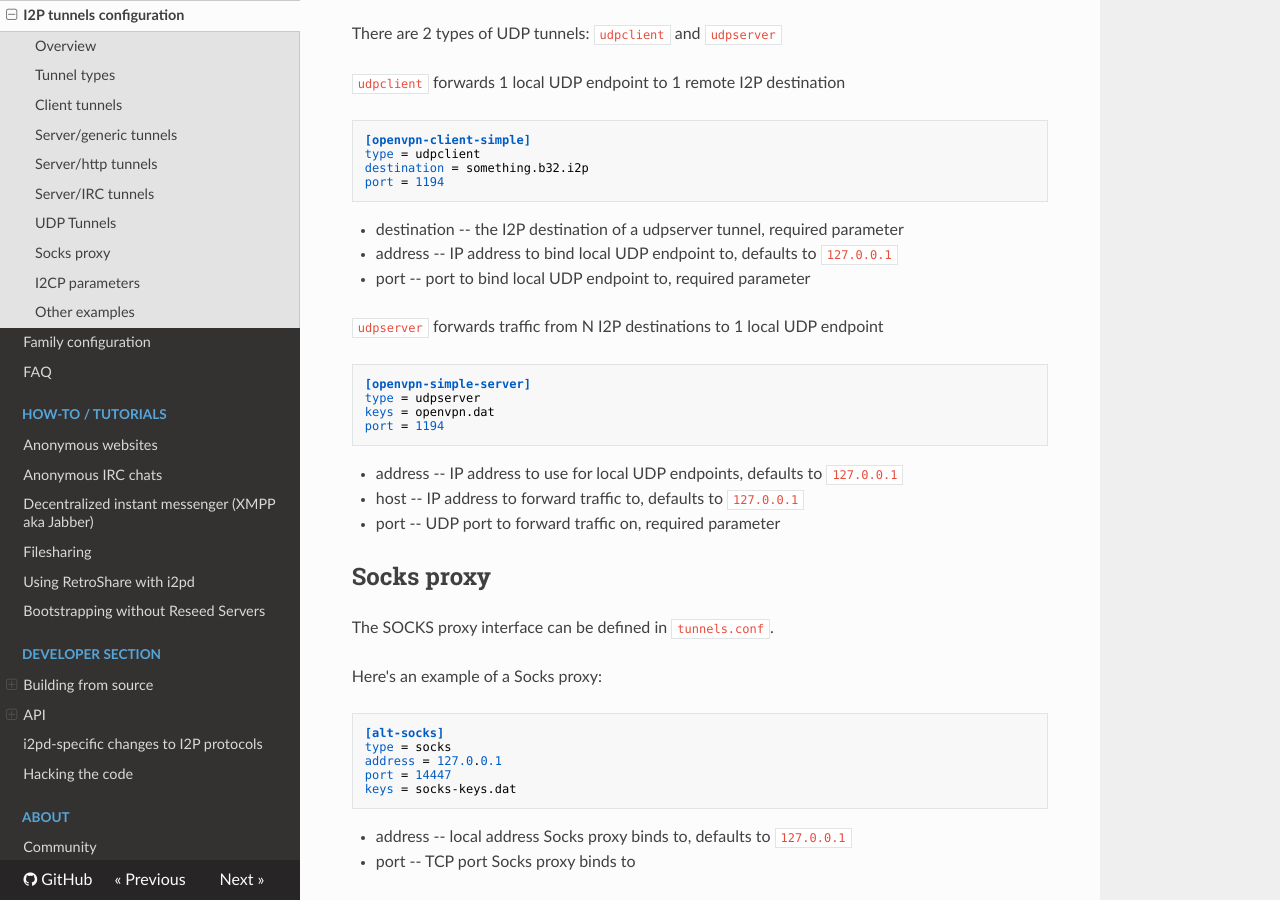
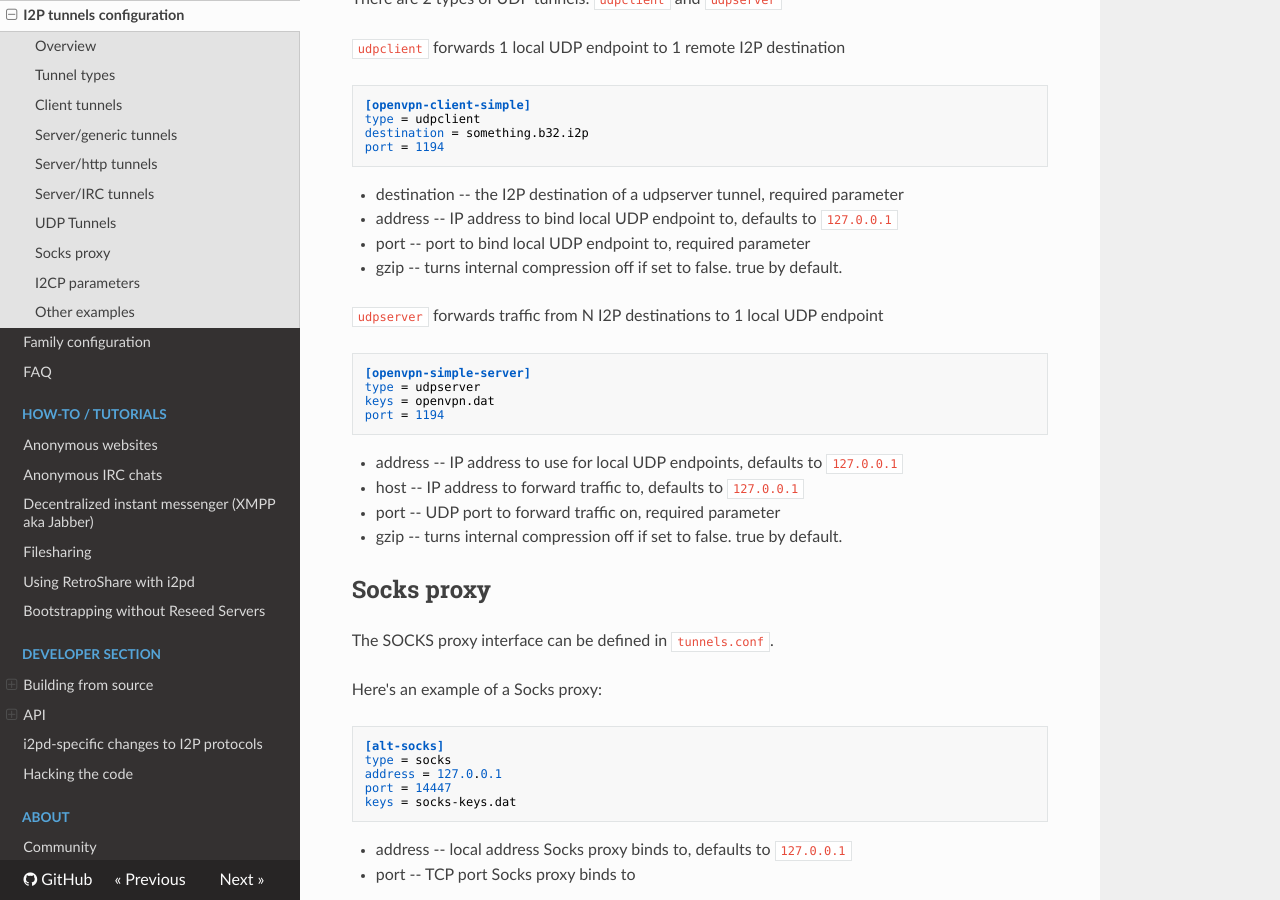
Before and after one commit to PurpleI2P/i2pd_docs_en, an MkDocs documentation site: the page built from docs/user-guide/tunnels.md, in a window 1280 px wide and 900 px high, scrolled down 2889 px. Built offline with MkDocs 1.6.1, drawn with Linux system fonts in a browser that asks for light colours; nearby versions of some CDN libraries; old or Windows-style settings are respelled for this version of MkDocs; some of the changed text lies outside the part shown.

Commit message:
gzip for UDP tunnels

```diff
--- a/docs/user-guide/tunnels.md
+++ b/docs/user-guide/tunnels.md
@@ -130,6 +129,7 @@ There are 2 types of UDP tunnels: `udpclient` and `udpserver`
 * destination -- the I2P destination of a udpserver tunnel, required parameter
 * address -- IP address to bind local UDP endpoint to, defaults to `127.0.0.1`
 * port -- port to bind local UDP endpoint to, required parameter
+* gzip -- turns internal compression off if set to false. true by default.
 
 `udpserver` forwards traffic from N I2P destinations to 1 local UDP endpoint
 
@@ -141,6 +141,7 @@ There are 2 types of UDP tunnels: `udpclient` and `udpserver`
 * address -- IP address to use for local UDP endpoints, defaults to `127.0.0.1`
 * host -- IP address to forward traffic to, defaults to `127.0.0.1`
 * port -- UDP port to forward traffic on, required parameter
+* gzip -- turns internal compression off if set to false. true by default.
 
 
 Socks proxy
```
Also changed, not shown: other parts of docs/user-guide/tunnels.md (+0 -1 lines).
